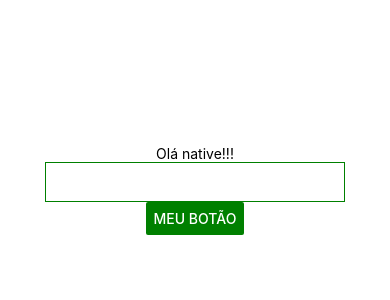
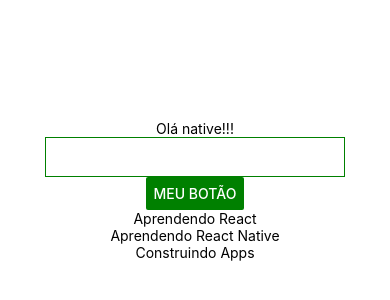
Before and after one commit to toticavalcanti/react-native-task-annotations, a React Native app: screen / in a window 390 px wide. Shown: the part 232-532 px from the top of the page. Built offline with nearby package versions, Linux system fonts and the light colour scheme.

Commit message:
refactory works with list

```diff
--- a/App.js
+++ b/App.js
@@ -4,10 +4,18 @@
 class App extends React.Component{
   state = {
     text: "Essa é a mensagem na tela",
-    todo: ""
+    todo: ["Aprendendo React", "Aprendendo React Native", "Construindo Apps"]
   }
   addTodo = () => {
     this.setState({todo: this.state.text})
+  }
+
+  renderTodos = () => {
+    return this.state.todo.map( t => {
+      return (
+        <Text key = {t}>{t}</Text>
+      )
+    })
   }
 
   render(){
@@ -23,7 +31,7 @@
         color = "green"
         onPress = {this.addTodo}
       />
-      <Text>{this.state.todo}</Text>
+      {this.renderTodos()}
     </View>
     )
   }
```
